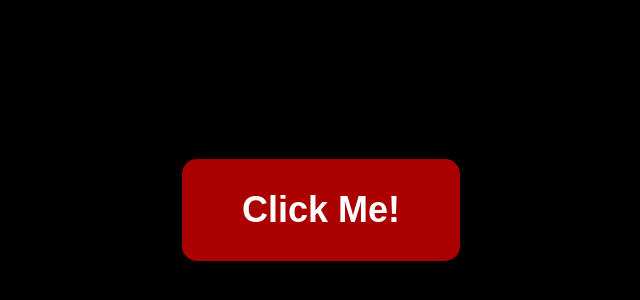
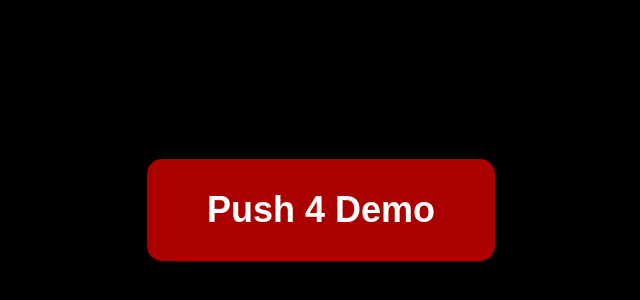
Before and after one commit to stammj27/bootstrapgridtakehome, a plain HTML site: page index.html in a window 1280 px wide. Shown: the part 190-490 px from the top of the page, without its empty margins (319-959 px from the left). Drawn offline with Linux system fonts and the light colour scheme.

Commit message:
Update index.html

```diff
--- a/index.html
+++ b/index.html
@@ -8,7 +8,7 @@
 </head>
 <body>
     <div class="container">
-        <a href="https://pop8-ccs-webchat-api.serverdata.net/manage?cid=campus-works&qid=747571" class="red-button">Click Me!</a>
+        <a href="https://pop8-ccs-webchat-api.serverdata.net/manage?cid=campus-works&qid=747571" class="red-button">Push 4 Demo</a>
     </div>
 </body>
 </html>
```
